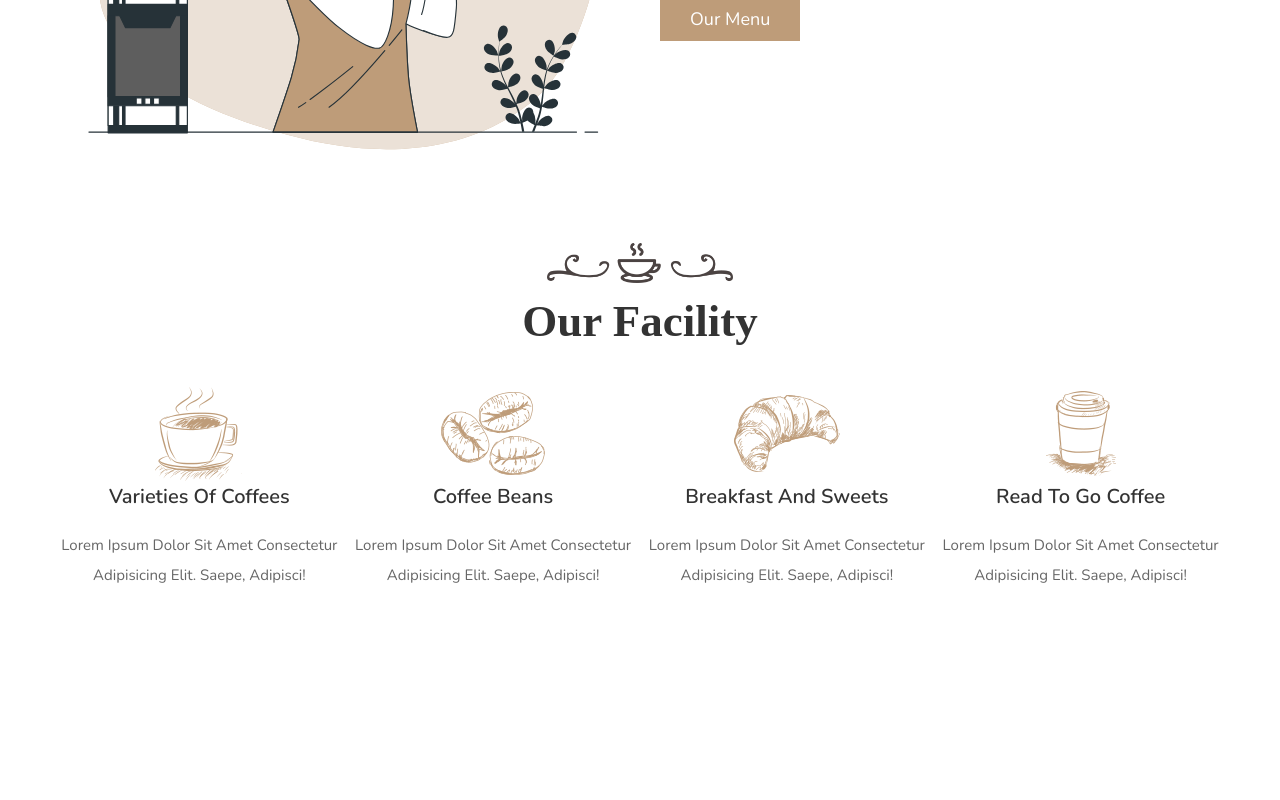
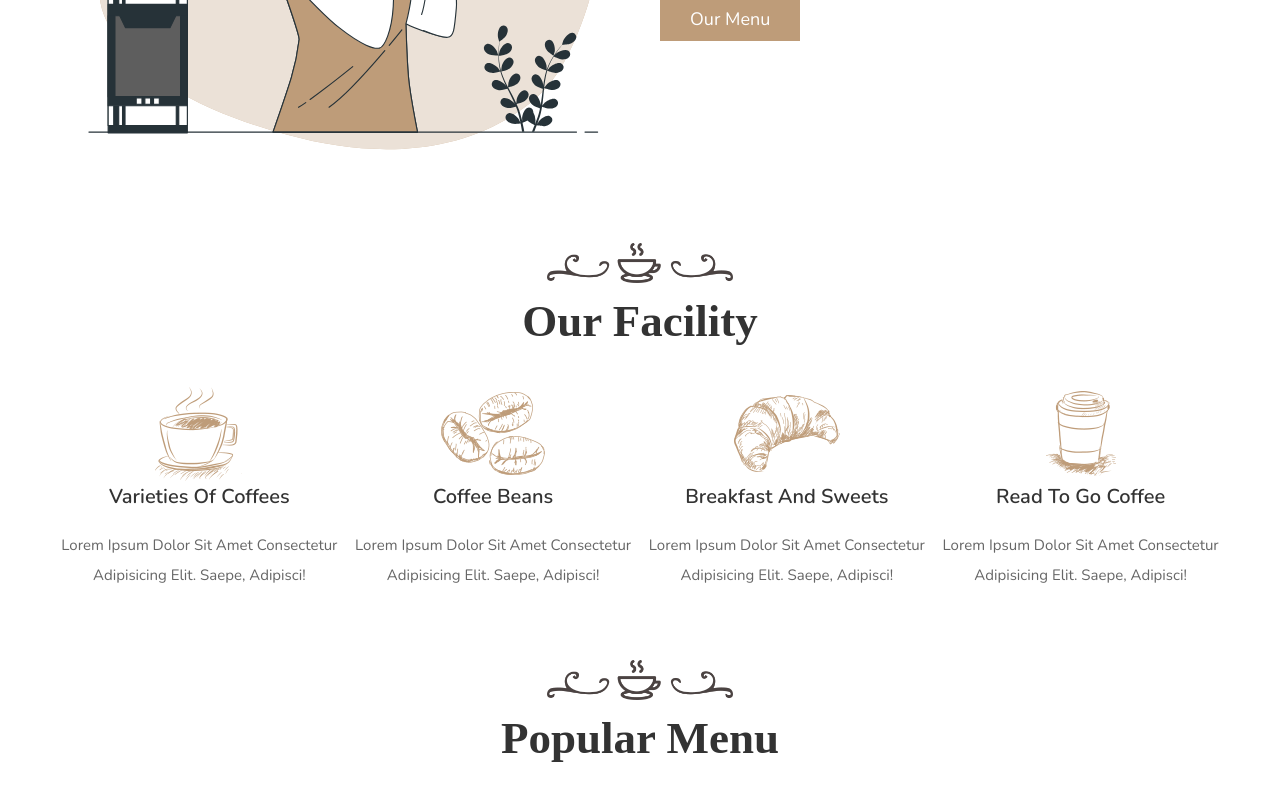
Before and after one commit to alejandrorodrom/sesion-02, an Angular app: page / in a window 1280 px wide. Shown: the part 1184-1984 px from the top of the page. Before the commit the page ends 1814 px from the top, so only its background shows below. Built offline with nearby package versions, Linux system fonts and the light colour scheme; a web font is replaced by a local one.

Commit message:
add picture card

```diff
--- a/src/app/app.component.html
+++ b/src/app/app.component.html
@@ -2,3 +2,4 @@
 <app-home></app-home>
 <app-about></app-about>
 <app-facility></app-facility>
+<app-popular></app-popular>
--- a/src/app/app.module.ts
+++ b/src/app/app.module.ts
@@ -13,6 +13,8 @@ import { SectionComponent } from './components/section/section.component';
 import { FacilityComponent } from './sections/facility/facility.component';
 import { ExamplePipe } from './pipes/example.pipe';
 import { CardComponent } from './components/card/card.component';
+import { PopularComponent } from './sections/popular/popular.component';
+import { PictureCardComponent } from './components/picture-card/picture-card.component';
 
 @NgModule({
   declarations: [
@@ -27,7 +29,9 @@ import { CardComponent } from './components/card/card.component';
     SectionComponent,
     FacilityComponent,
     ExamplePipe,
-    CardComponent
+    CardComponent,
+    PopularComponent,
+    PictureCardComponent
   ],
   imports: [
     BrowserModule
--- /dev/null
+++ b/src/app/components/picture-card/picture-card.component.css
@@ -0,0 +1,9 @@
+.picture-card {
+  text-align: center;
+}
+
+.image {
+  width: 100%;
+  object-fit: cover;
+  margin-bottom: 0.5rem;
+}
--- /dev/null
+++ b/src/app/components/picture-card/picture-card.component.html
@@ -0,0 +1,4 @@
+<div class="picture-card">
+  <img [src]="src" [alt]="alt" class="image">
+  <app-title level="4">{{ name | titlecase }}</app-title>
+</div>
--- /dev/null
+++ b/src/app/components/picture-card/picture-card.component.ts
@@ -0,0 +1,19 @@
+import { Component, Input, OnInit } from '@angular/core';
+
+@Component({
+  selector: 'app-picture-card',
+  templateUrl: './picture-card.component.html',
+  styleUrls: ['./picture-card.component.css']
+})
+export class PictureCardComponent implements OnInit {
+
+  @Input() src!: string;
+  @Input() alt!: string;
+  @Input() name!: string;
+
+  constructor() { }
+
+  ngOnInit(): void {
+  }
+
+}
--- /dev/null
+++ b/src/app/components/picture-card/picture-card.interface.ts
@@ -0,0 +1,5 @@
+export interface PictureCard {
+  src: string;
+  alt: string;
+  name: string;
+}
--- /dev/null
+++ b/src/app/sections/popular/popular.component.html
@@ -0,0 +1,3 @@
+<app-section name="popular menu">
+
+</app-section>
--- /dev/null
+++ b/src/app/sections/popular/popular.component.ts
@@ -0,0 +1,15 @@
+import { Component, OnInit } from '@angular/core';
+
+@Component({
+  selector: 'app-popular',
+  templateUrl: './popular.component.html',
+  styleUrls: ['./popular.component.css']
+})
+export class PopularComponent implements OnInit {
+
+  constructor() { }
+
+  ngOnInit(): void {
+  }
+
+}
```
Also changed, not shown: src/app/sections/popular/popular.component.css (added), 2 other files (tests, documents, lock files or other folders).
